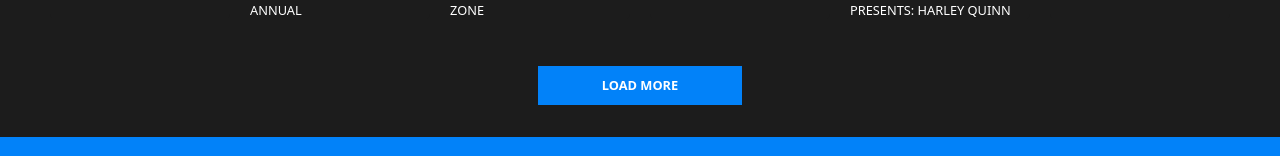
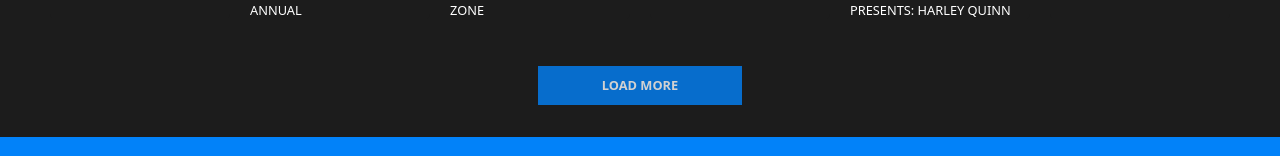
Before and after one commit to giovannimariaciclosi/vite-comics, a Vue app: page / in a window 1280 px wide. In both pictures the pointer is over the element "LOAD MORE". Shown: the part 1076-1232 px from the top of the page. Built offline with nearby package versions, Linux system fonts and the light colour scheme.

Commit message:
feat: other small improvements

```diff
--- a/src/components/AppContentSection.vue
+++ b/src/components/AppContentSection.vue
@@ -135,6 +135,10 @@ export default {
       padding: 0.8em 5em;
       margin-top: 2em;
       font-size: .8em;
+
+      &:hover {
+        opacity: 0.8;
+      }
     }
   }
 }
--- a/src/components/AppFooter.vue
+++ b/src/components/AppFooter.vue
@@ -47,6 +47,10 @@ export default {
       background-color: transparent;
       border: 2px solid #0282f9;
       font-weight: bold;
+
+      &:hover {
+        background-color: #0282f9;
+      }
     }
 
     .social {
--- a/src/components/AppLinkSection.vue
+++ b/src/components/AppLinkSection.vue
@@ -128,7 +128,12 @@ export default {
 
         li {
           cursor: pointer;
+
+          &:hover {
+            color: white;
+          }
         }
+
       }
     }
   }
```
